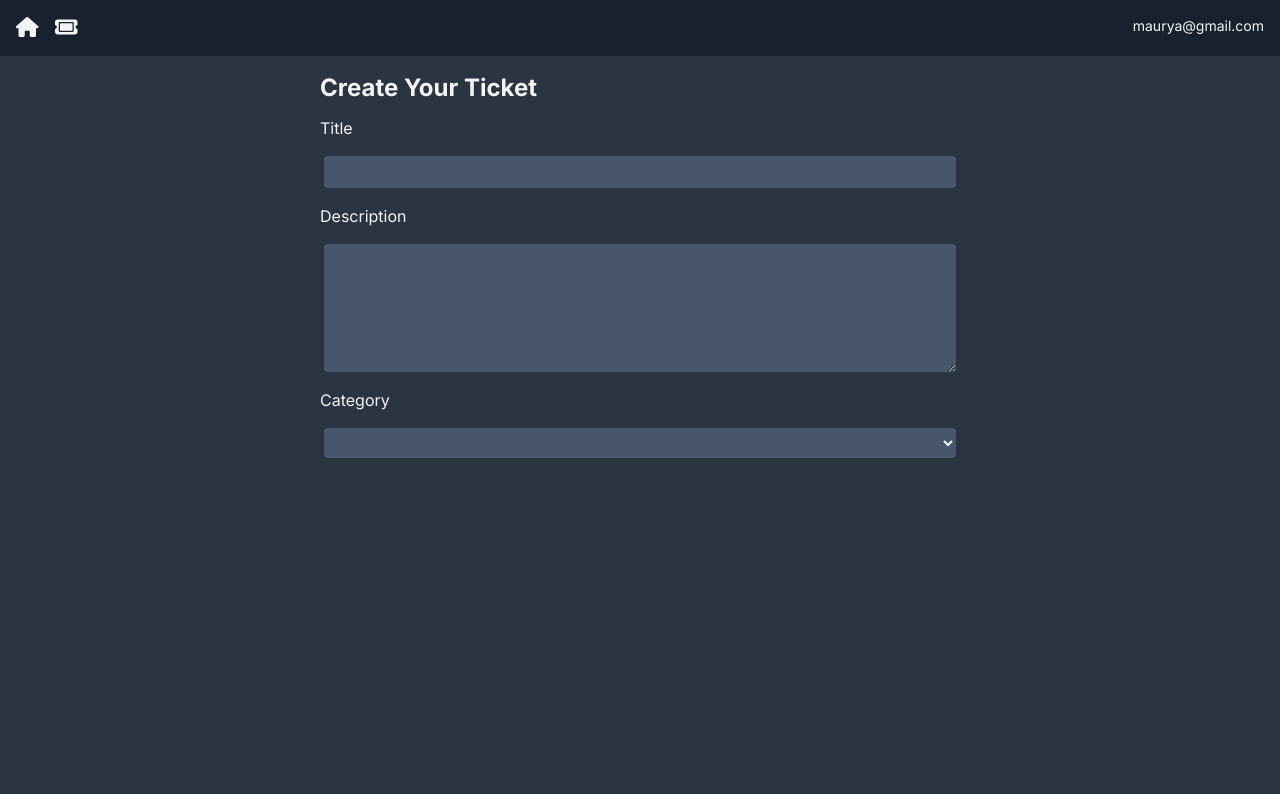
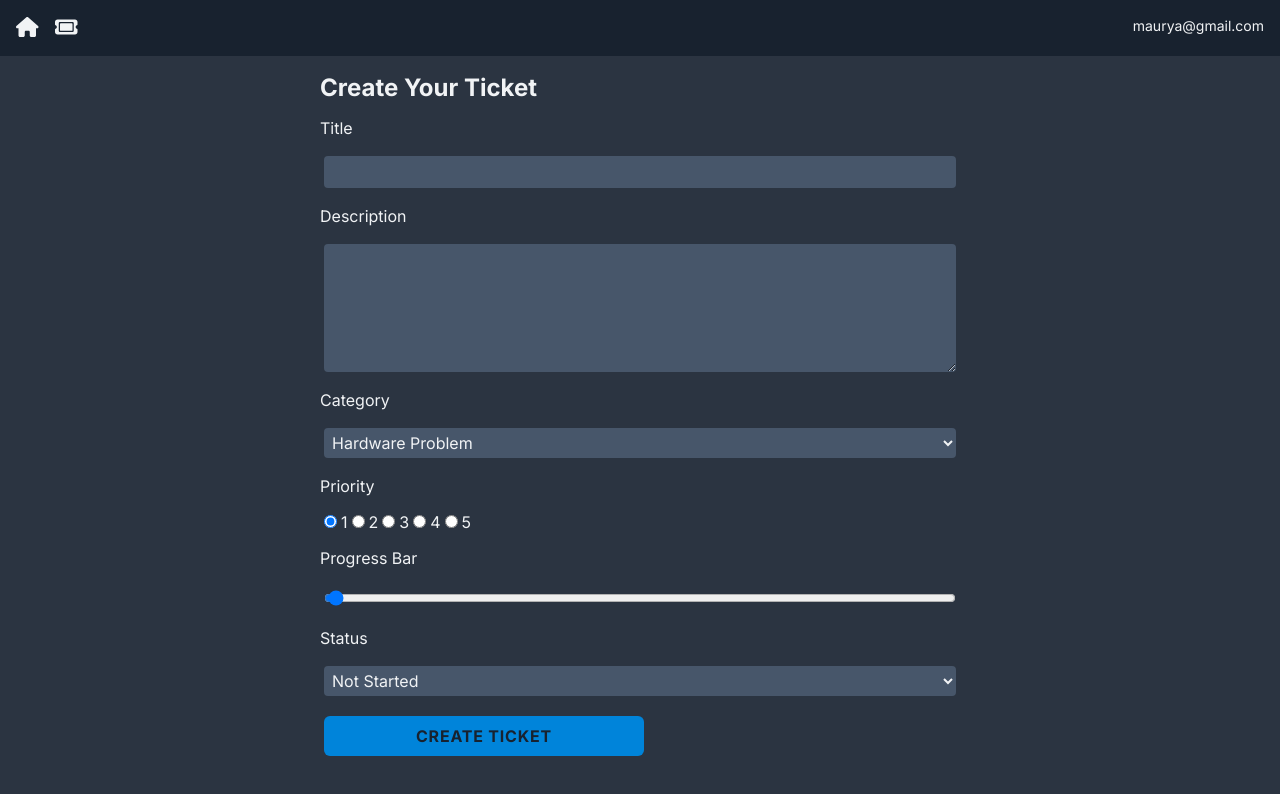
Before and after one commit to PrashantMaurya252/nextjs-ticketing-app, a Next.js app: page /TicketPage/new in a window 1280 px wide. Shown: the top 794 px of the page. Built offline with nearby package versions, Linux system fonts and the light colour scheme.

Commit message:
creating ticket post api route

```diff
--- a/app/(components)/TicketForm.jsx
+++ b/app/(components)/TicketForm.jsx
@@ -4,6 +4,7 @@
 import { useState } from "react";
 
 const TicketForm = () => {
+  const router=useRouter()
   const startingTicketData = {
     title: "",
     description: "",
@@ -25,8 +26,19 @@
     }));
   };
 
-  const handleSubmit = () => {
-    console.log("submitted");
+  const handleSubmit = async(e) => {
+    e.preventDefault()
+    const res = await fetch('/api/Tickets',{
+      method:'POST',
+      body:JSON.stringify({formData}),
+      'Content-Type':'application/json'
+    })
+
+    if(!res.ok){
+      throw new Error("Failed To create Ticket")
+    }
+    router.refresh();
+    router.push('/')
   };
   return (
     <div className="flex justify-center">
@@ -53,10 +65,98 @@
           onChange={handleChange}
           required={true}
           value={formData.description}
-          rows='5'
+          rows="5"
         />
         <label>Category</label>
-        <select name="category" value={formData.category} onChange={handleChange}></select>
+        <select
+          name="category"
+          value={formData.category}
+          onChange={handleChange}
+        >
+          <option value="Hardware Problem">Hardware Problem</option>
+          <option value="Software Problem">Software Problem</option>
+          <option value="Project">Project</option>
+        </select>
+
+        <label>Priority</label>
+        <div>
+          <input
+            type="radio"
+            id="priority-1"
+            name="priority"
+            checked={formData.priority == 1}
+            value={1}
+            onChange={handleChange}
+          />
+          <label>1</label>
+
+          <input
+            type="radio"
+            id="priority-2"
+            name="priority"
+            checked={formData.priority == 2}
+            value={2}
+            onChange={handleChange}
+          />
+
+          <label>2</label>
+
+          <input
+            type="radio"
+            id="priority-3"
+            name="priority"
+            checked={formData.priority == 3}
+            value={3}
+            onChange={handleChange}
+          />
+
+          <label>3</label>
+
+          <input
+            type="radio"
+            id="priority-4"
+            name="priority"
+            checked={formData.priority == 4}
+            value={4}
+            onChange={handleChange}
+          />
+
+          <label>4</label>
+
+          <input
+            type="radio"
+            id="priority-5"
+            name="priority"
+            checked={formData.priority == 5}
+            value={5}
+            onChange={handleChange}
+          />
+
+          <label>5</label>
+        </div>
+        <label>Progress Bar</label>
+        <input
+          type="range"
+          id="progress"
+          name="progress"
+          value={formData.progress}
+          min="0"
+          max="100"
+          onChange={handleChange}
+        />
+
+        <label>Status</label>
+        <select
+          name="status"
+          id="status"
+          onChange={handleChange}
+          value={formData.status}
+        >
+          <option value="Not Started">Not Started</option>
+          <option value="Started">Started</option>
+          <option value="Done">Done</option>
+        </select>
+        <input type="submit" className="btn max-w-xs" value="Create Ticket" />
       </form>
     </div>
   );
--- a/app/(models)/Ticket.js
+++ b/app/(models)/Ticket.js
@@ -1,7 +1,12 @@
 import mongoose, { Schema } from "mongoose";
-mongoose.connect(process.env.MONGODB_URL);
+
+if (!process.env.MONGO_URL) {
+  throw new Error("MONGODB_URL environment variable is not defined.");
+}
+mongoose.connect(process.env.MONGO_URL);
 
 mongoose.Promise = global.Promise;
+
 
 const ticketSchema = new Schema(
   {
--- a/app/api/route.js
+++ b/app/api/Tickets/route.js
@@ -1,4 +1,4 @@
-import Ticket from "../(models)/Ticket";
+import Ticket from "../../(models)/Ticket";
 import { NextResponse } from "next/server";
 
 export async function POST(req) {
@@ -6,7 +6,7 @@
     const body=await req.json();
     const ticketData=body.formData
     await Ticket.create(ticketData)
-    return NextResponse.json({message:"Ticket Created"},{status:200})
+    return NextResponse.json({message:"Ticket Created"},{status:201})
   } catch (error) {
     return NextResponse.json({message:"Error",error},{status:500})
   }
```
Also changed, not shown: 2 other files (tests, documents, lock files or other folders).
